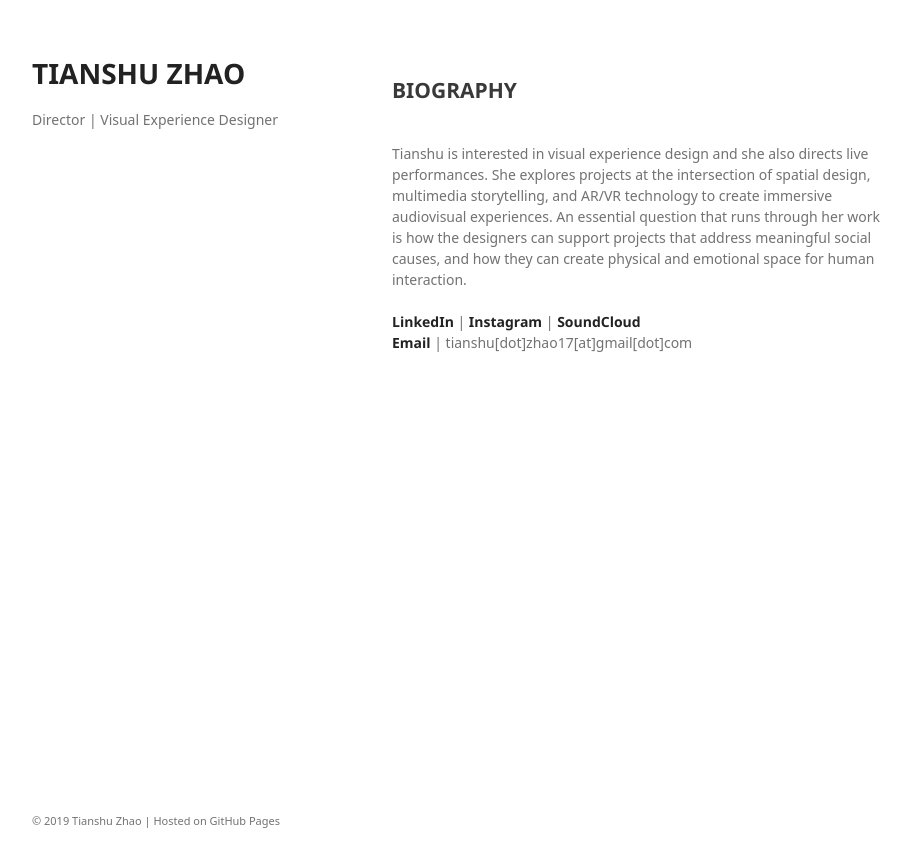
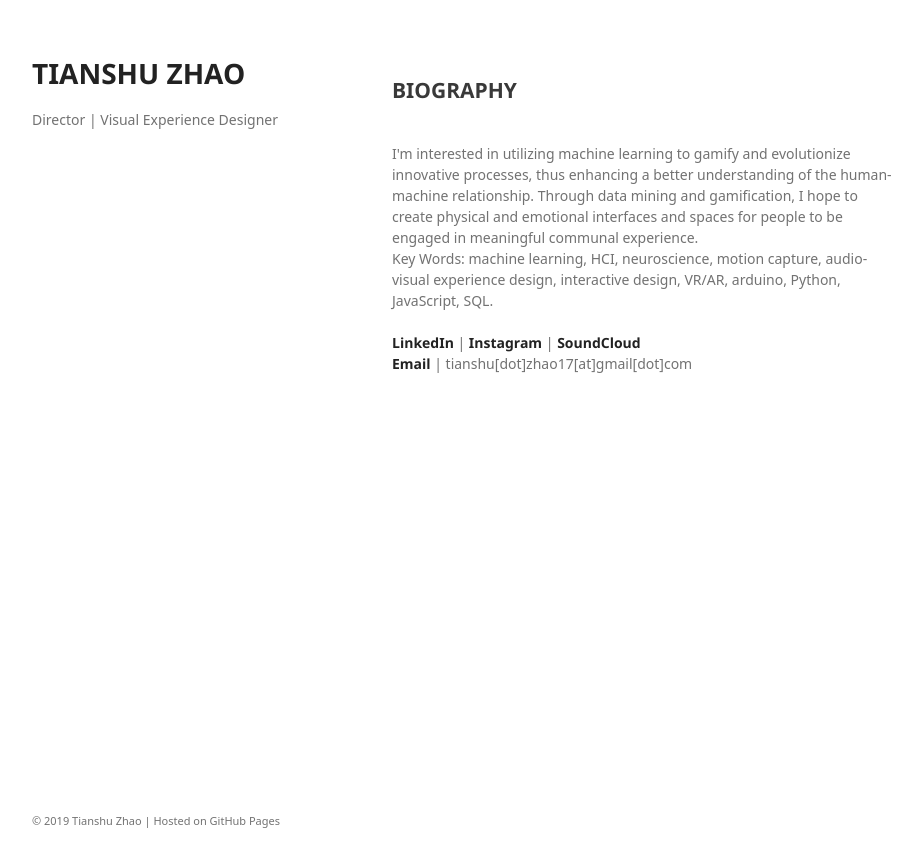
Before and after one commit to tianshu-z/tianshu-z.github.io, a Jekyll site: the page built from biography.html, in a window 1280 px wide. Shown: the top 867 px of the page, without its empty margins (178-1095 px from the left). Built offline with Jekyll 4.4.1, drawn with Linux system fonts in a browser that asks for light colours; some web fonts are replaced.

Commit message:
Update biography.html

```diff
--- a/biography.html
+++ b/biography.html
@@ -15,7 +15,9 @@ layout: default
     <h2>BIOGRAPHY</h2>
   <br>
 
-Tianshu is interested in visual experience design and she also directs live performances. She explores projects at the intersection of spatial design, multimedia storytelling, and AR/VR technology to create immersive audiovisual experiences. An essential question that runs through her work is how the designers can support projects that address meaningful social causes, and how they can create physical and emotional space for human interaction.
+    I'm interested in utilizing machine learning to gamify and evolutionize innovative processes, thus enhancing a better understanding of the human-machine relationship. Through data mining and gamification, I hope to create physical and emotional interfaces and spaces for people to be engaged in meaningful communal experience.
+      <br>
+    Key Words: machine learning, HCI, neuroscience, motion capture, audio-visual experience design, interactive design, VR/AR, arduino, Python, JavaScript, SQL.
     <br>
     <br>
 
```
